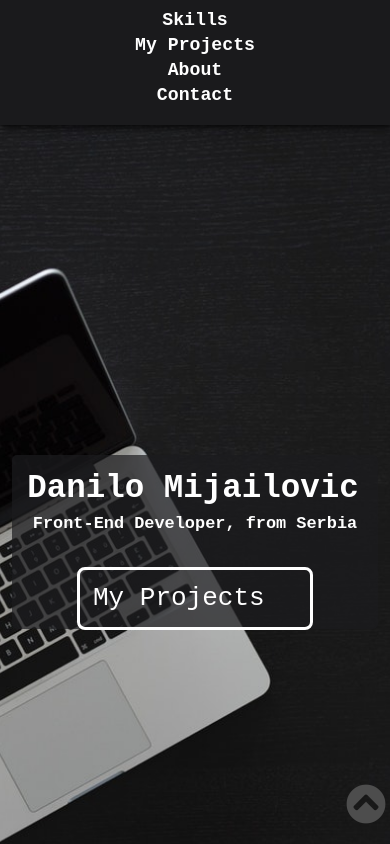
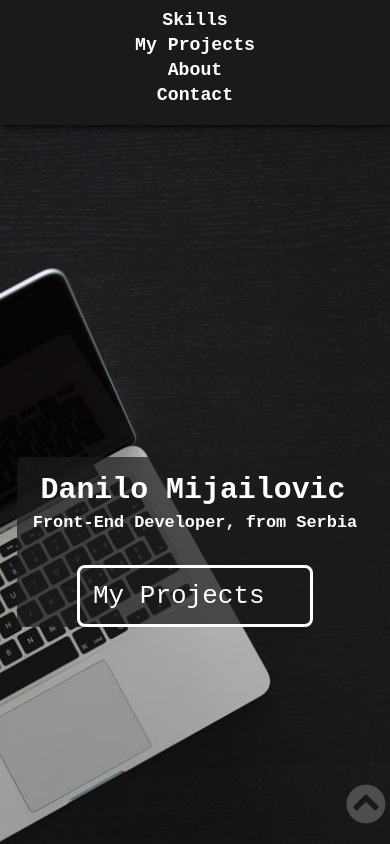
Before and after one commit to Danilo97/Portfolio, a plain HTML site: page index.html in a window 390 px wide. Shown: the top 844 px of the page. Drawn offline with Linux system fonts and the light colour scheme.

Commit message:
Update res.css

```diff
--- a/css/res.css
+++ b/css/res.css
@@ -133,7 +133,7 @@
 @media (max-width:480px){
     /*--MAIN DIV--*/
     .mainText h1 {
-        font-size: 2.5em !important;
+        font-size: 2.3em !important;
     }
     .mainText h2 {
         font-size: 1.3em !important;
```
